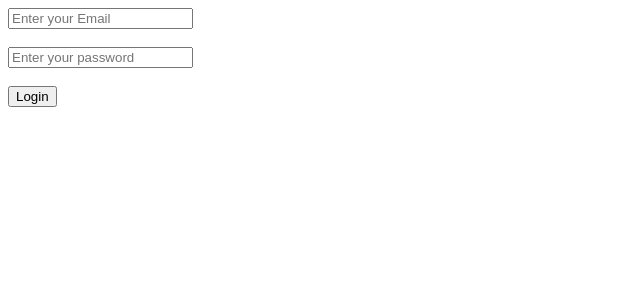
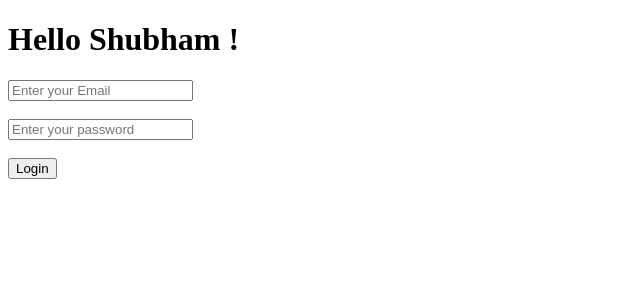
Before and after one commit to Shivamvish26/react-19-learning, a React (Vite) app: page / in a window 1280 px wide. Shown: the top 300 px of the page, without its empty margins (0-640 px from the left). Built offline with nearby package versions, Linux system fonts and the light colour scheme.

Commit message:
small code added

```diff
--- a/src/App.jsx
+++ b/src/App.jsx
@@ -7,6 +7,7 @@ import Searchfilter from "./interview/searchfilter";
 import TodoList from "./interview/todolist";
 
 function App() {
+  const name = "Shubham"
 
   return (
     <>
@@ -15,7 +16,7 @@ function App() {
   {/* <TodoList/> */}
   {/* <Searchfilter/> */}
   {/* <FetchApi/> */}
-  <LoginValidation/>
+  <LoginValidation name={name}/>
     </>
   );
 }
--- a/src/interview/loginval.jsx
+++ b/src/interview/loginval.jsx
@@ -1,6 +1,6 @@
 import React, { useState } from "react";
 
-export default function LoginValidation() {
+export default function LoginValidation({ name }) {
   const [email, setEmail] = useState("");
   const [password, setPassword] = useState("");
   const [error, setError] = useState(false);
@@ -16,7 +16,7 @@ export default function LoginValidation() {
     setPasswordError(false);
   };
 
-function handleemail(e) {
+  function handleemail(e) {
     let item = e.target.value;
     const emailRegex = /^[a-zA-Z0-9._%+-]+@[a-zA-Z0-9.-]+\.[a-zA-Z]{2,}$/;
     if (!emailRegex.test(item)) {
@@ -28,6 +28,9 @@ function handleemail(e) {
   }
   return (
     <>
+    {/* prop method */}
+      <h1>Hello {name} !</h1>
+
       <form onSubmit={handlelogin}>
         <input
           type="email"
```
